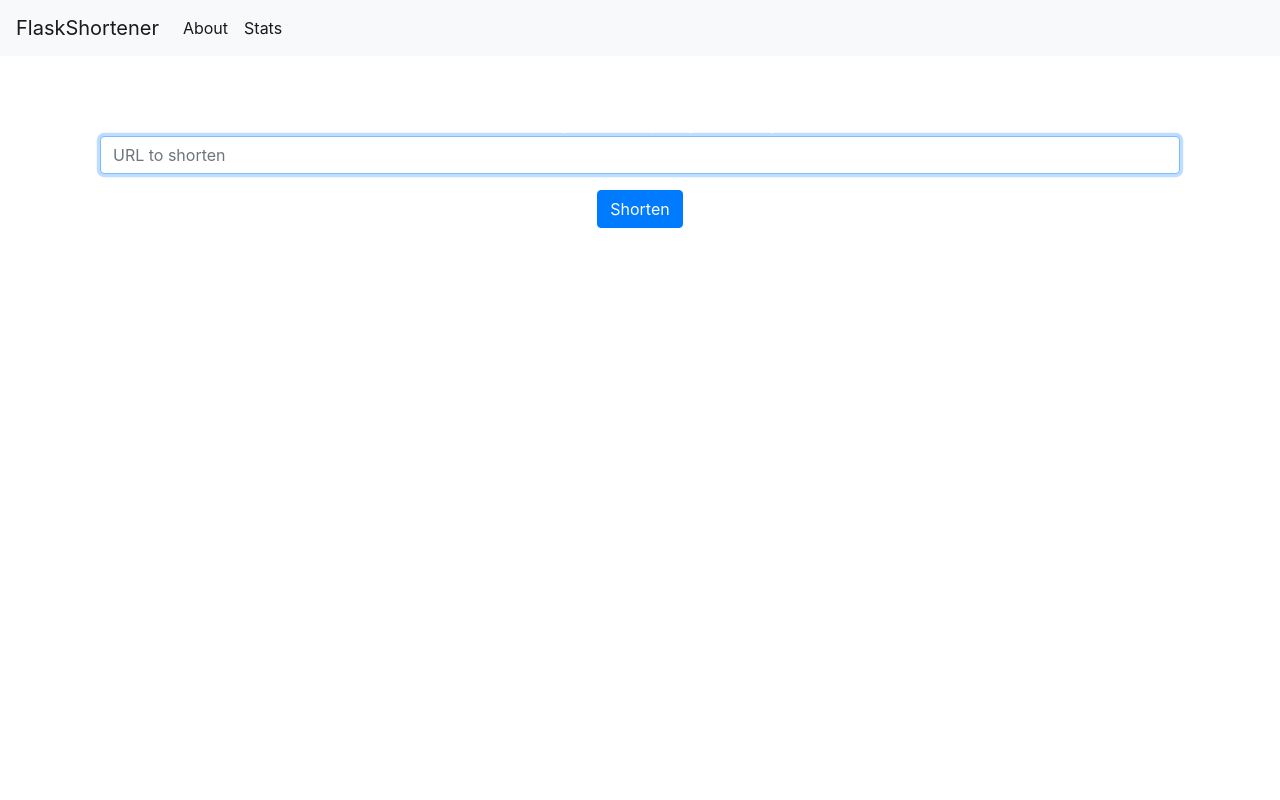
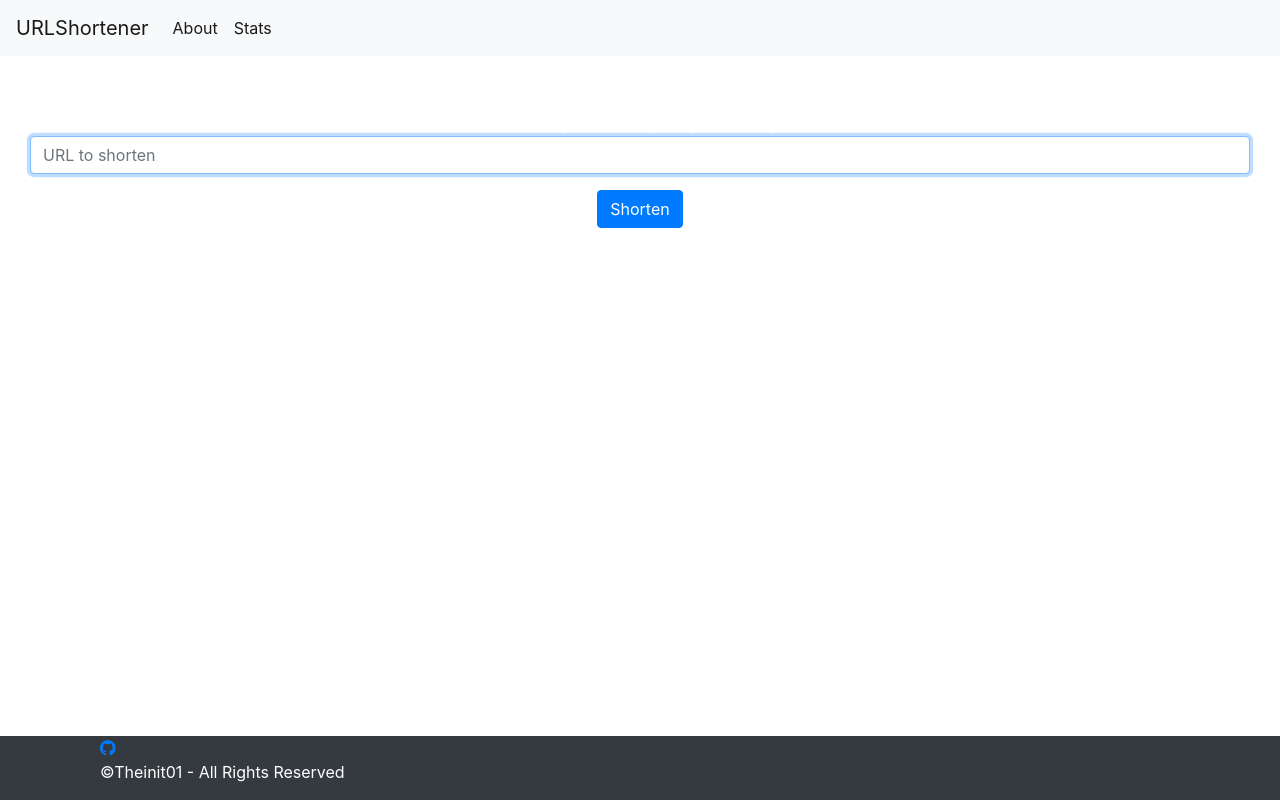
Before and after one commit to theinit01/urlShortener, a Flask app: page / in a window 1280 px wide. Run offline with Flask 3, Linux system fonts and the light colour scheme; some libraries are stand-ins or nearby versions.

Commit message:
Update base.html

```diff
--- a/templates/base.html
+++ b/templates/base.html
@@ -7,12 +7,14 @@
 
     <!-- Bootstrap CSS -->
     <link rel="stylesheet" href="https://stackpath.bootstrapcdn.com/bootstrap/4.3.1/css/bootstrap.min.css" integrity="sha384-ggOyR0iXCbMQv3Xipma34MD+dH/1fQ784/j6cY/iJTQUOhcWr7x9JvoRxT2MZw1T" crossorigin="anonymous">
+    <link rel="stylesheet" type="text/css" href="{{ url_for('static', filename='style.css') }}">
+    <link rel="stylesheet" href="https://cdnjs.cloudflare.com/ajax/libs/font-awesome/5.15.4/css/all.min.css">
+    <title>{% block title %} {% endblock %}</title>
 
-    <title>{% block title %} {% endblock %}</title>
   </head>
   <body>
     <nav class="navbar navbar-expand-md navbar-light bg-light">
-        <a class="navbar-brand" href="{{ url_for('index')}}">FlaskShortener</a>
+        <a class="navbar-brand" href="{{ url_for('index')}}">URLShortener</a>
         <button class="navbar-toggler" type="button" data-toggle="collapse" data-target="#navbarNav" aria-controls="navbarNav" aria-expanded="false" aria-label="Toggle navigation">
             <span class="navbar-toggler-icon"></span>
         </button>
@@ -27,13 +29,21 @@
             </ul>
         </div>
     </nav>
-    <div class="container">
+    <div class="container-fluid">
         {% for message in get_flashed_messages() %}
             <div class="alert alert-danger">{{ message }}</div>
         {% endfor %}
         {% block content %} {% endblock %}
     </div>
 
+    <footer class="footer bg-dark text-white fixed-bottom">
+        <div class="container">
+                <div class="col-md-12">
+                    <a href="https://github.com/theinit01/urlshortener" target="_blank"><i class="fab fa-github"></i></a>
+                    <p>©Theinit01 - All Rights Reserved</p>
+                </div>
+        </div>
+    </footer>
     <!-- Optional JavaScript -->
     <!-- jQuery first, then Popper.js, then Bootstrap JS -->
     <script src="https://code.jquery.com/jquery-3.3.1.slim.min.js" integrity="sha384-q8i/X+965DzO0rT7abK41JStQIAqVgRVzpbzo5smXKp4YfRvH+8abtTE1Pi6jizo" crossorigin="anonymous"></script>
```
